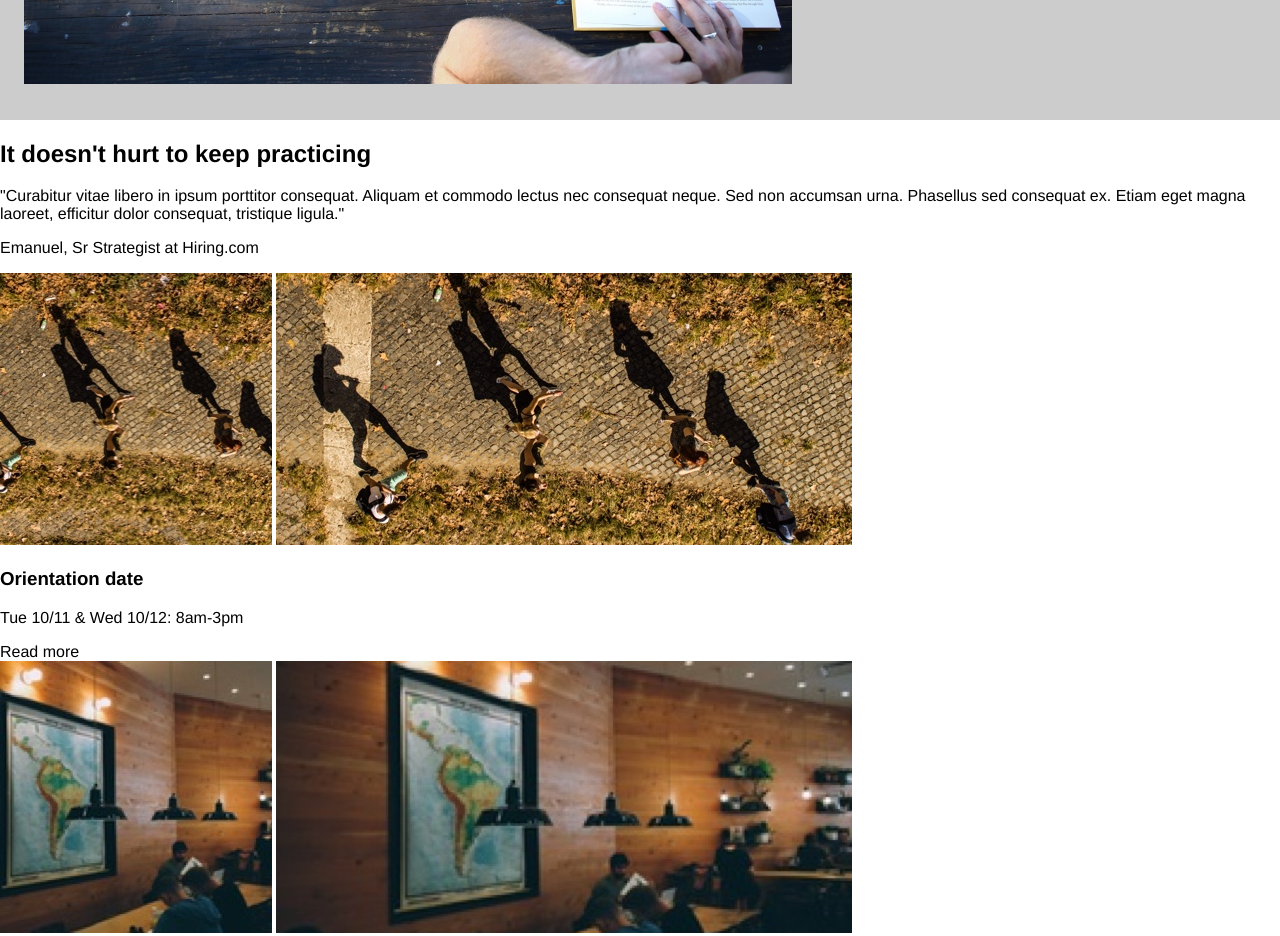
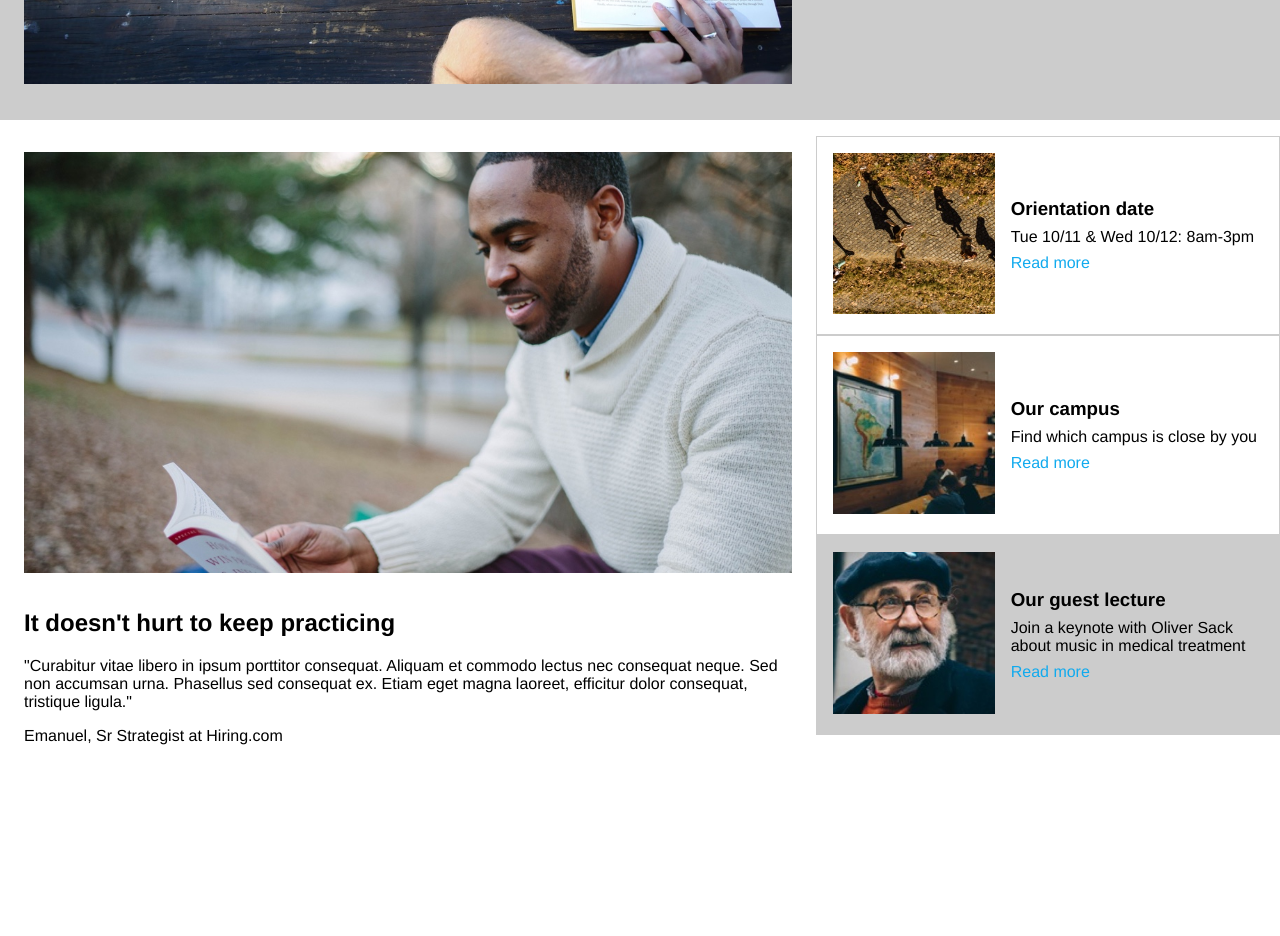
Before and after one commit to nicolas-trujillo/Colmar-Academy, a plain HTML site: page index.html in a window 1280 px wide. Shown: the part 580-1516 px from the top of the page. After the commit the page ends 1349 px from the top, so only its background shows below. Drawn offline with Linux system fonts and the light colour scheme.

Commit message:
Style features for desktop

```diff
--- a/index.html
+++ b/index.html
@@ -36,6 +36,7 @@
         <section id="featured">
             <div class="large-container desktop">
                 <div class="image-container">
+                    <img src="resources/media/images/information-main.jpg">
                 </div>
                 <h2>It doesn't hurt to keep practicing</h2>
                 <p>"Curabitur vitae libero in ipsum porttitor consequat. Aliquam et commodo lectus nec consequat neque. Sed non accumsan urna. Phasellus sed consequat ex. Etiam eget magna laoreet, efficitur dolor consequat, tristique ligula."</p>
--- a/resources/css/style.css
+++ b/resources/css/style.css
@@ -134,3 +134,69 @@ header .desktop p {
         flex-basis: 100%;
     }
 }
+
+/* Featured */
+
+#featured {
+    display: flex;
+}
+
+#featured .mobile {
+    display: none;
+}
+
+#featured .large-container {
+    margin: 0 24px;
+    flex: 0 0 60%;
+}
+
+#featured .large-container .image-container {
+    width: 100%;
+    margin: 32px 0;
+}
+
+#featured .small-containers {
+    max-width: 40%;
+    padding-top: 16px;
+}
+
+#featured .small-container {
+    display: flex;
+    border: 1px solid #CCC;
+}
+
+#featured .small-container.shaded {
+    background-color: #CCC;
+}
+
+#featured .small-container .image-container {
+    height: auto;
+    flex: 0 0 35%;
+    padding: 16px;
+}
+
+
+#featured .image-container img {
+    max-width: 100%;
+}
+
+#featured .small-container .text-container {
+    display: inline-flex;
+    flex-direction: column;
+    justify-content: center;
+    margin-right: 3%;
+}
+
+#featured .small-container .text-container h3 {
+    margin-top: 0;
+    margin-bottom: 0;
+}
+
+#featured .small-container .text-container p {
+    margin-top: 8px;
+    margin-bottom: 8px;
+}
+
+#featured .small-container .text-container a {
+    color: #1AE
+}
```
